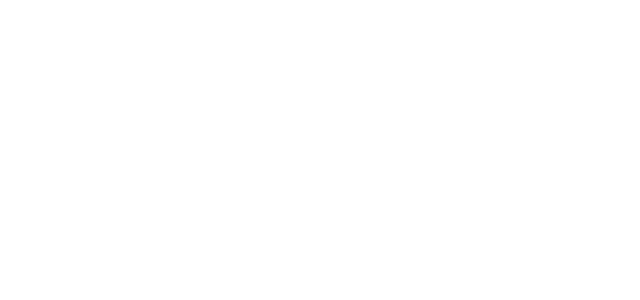
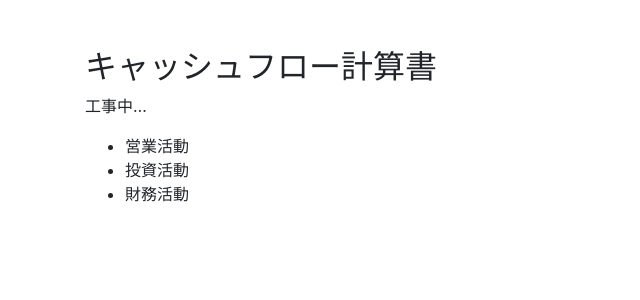
Before and after one commit to negi524/ir_graph, a Nuxt app: page /cf in a window 1280 px wide. Before the commit this address had no page. Shown: the top 300 px of the page, without its empty margins (0-640 px from the left). Built offline with nearby package versions, Linux system fonts and the light colour scheme.

Commit message:
キャッシュフロー計算書のページ追加

```diff
--- /dev/null
+++ b/pages/cf.vue
@@ -0,0 +1,28 @@
+<template>
+  <div class="container">
+    <h2 class="mt-5">キャッシュフロー計算書</h2>
+    <p>工事中…</p>
+    <ul>
+      <li>営業活動</li>
+      <li>投資活動</li>
+      <li>財務活動</li>
+    </ul>
+  </div>
+</template>
+
+<script>
+export default {
+  data() {
+    return {
+      // 期首現金
+      // 営業活動
+      operatingActivities: 0,
+      // 投資活動
+      investmentActivities: 0,
+      // 財務活動
+      financingActivities: 0,
+      // 期末現金
+    }
+  },
+}
+</script>
```
